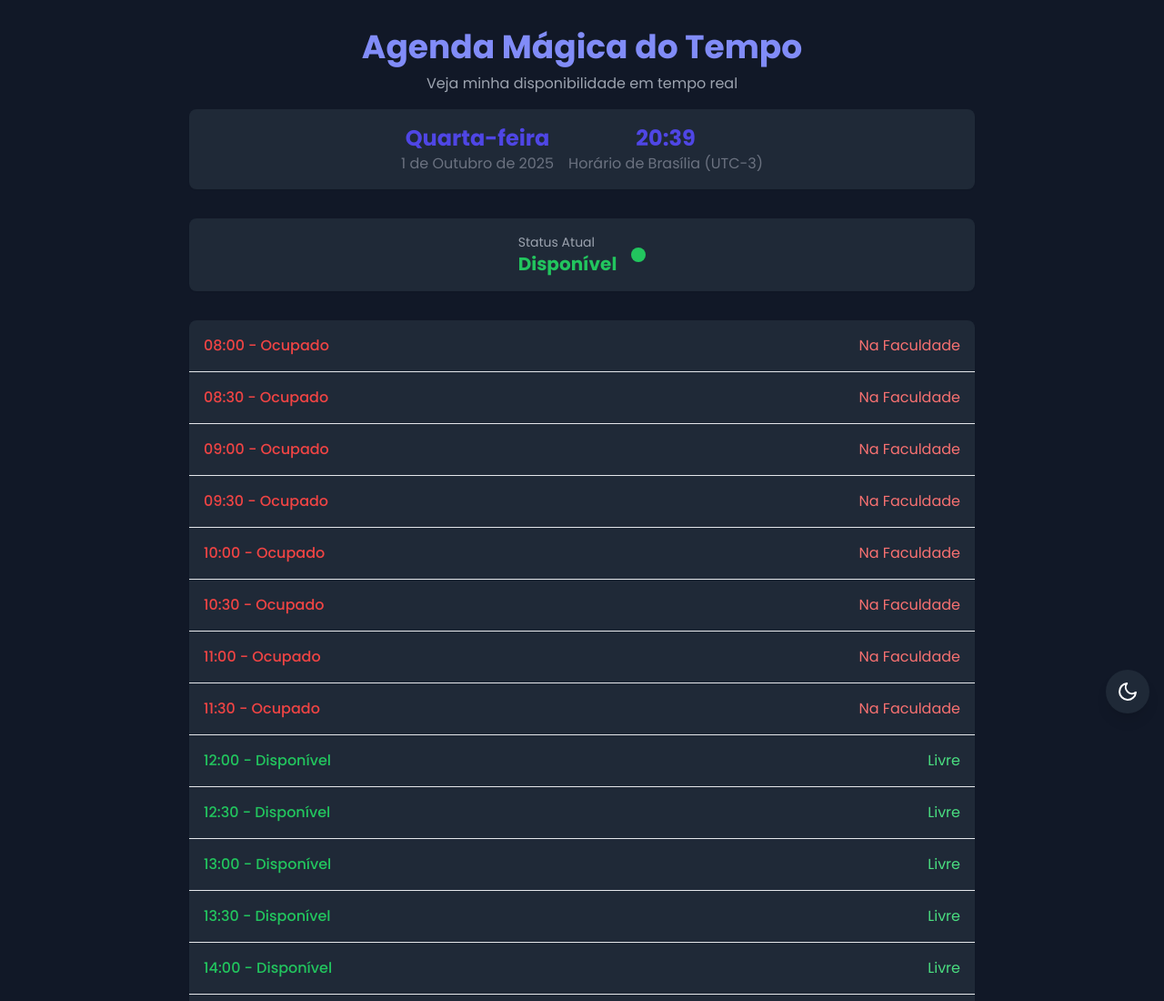
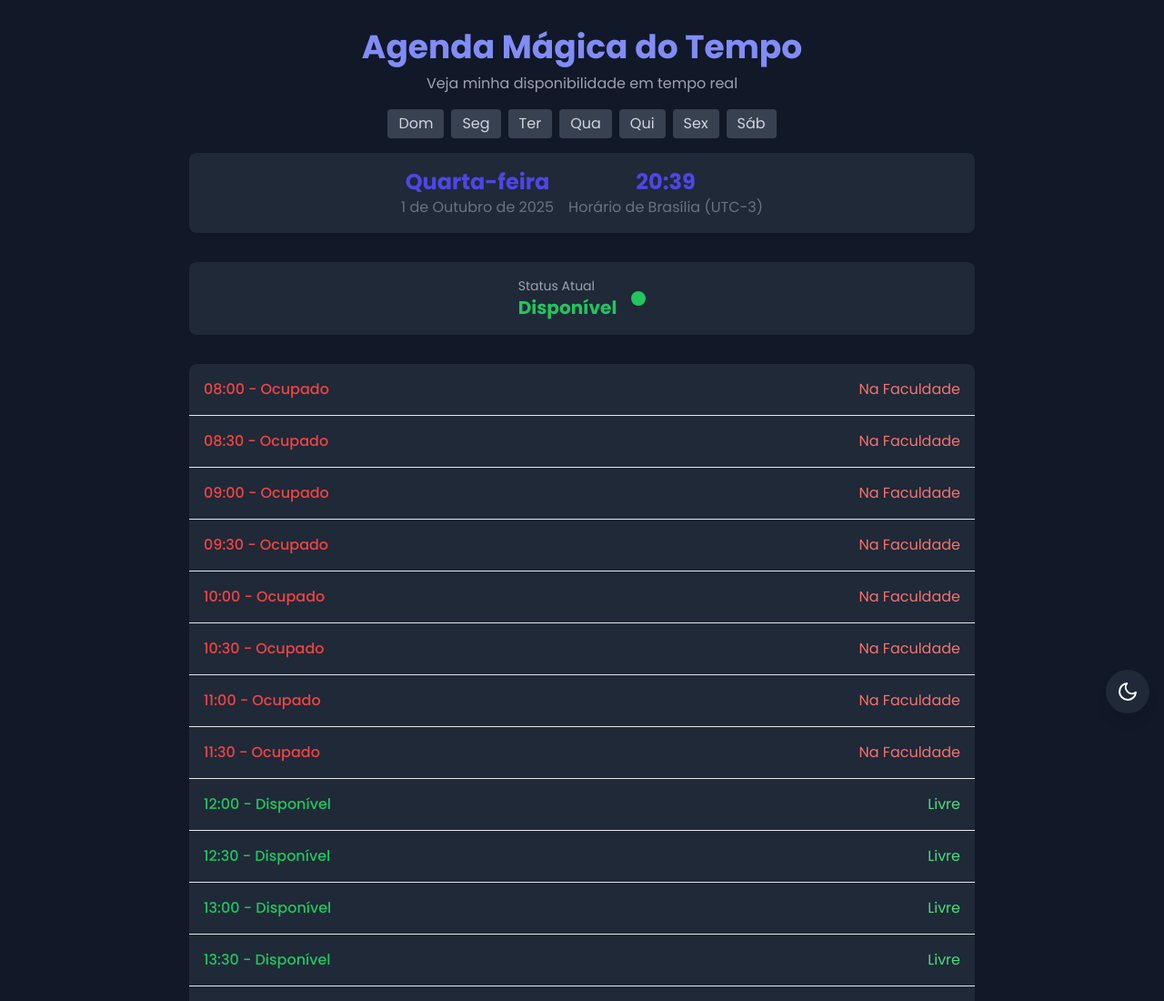
Before and after one commit to FireGodis/Relogio_da_disponibilidade, a plain HTML site: page index.html in a window 1280 px wide. Shown: the top 1100 px of the page at 91% size. Drawn offline with nearby package versions, Linux system fonts and the light colour scheme.

Commit message:
dias da semana

```diff
--- a/index.html
+++ b/index.html
@@ -35,6 +35,18 @@
         <header class="mb-8 text-center">
             <h1 class="text-4xl font-bold text-indigo-400 mb-2">Agenda Mágica do Tempo</h1>
             <p class="text-gray-400">Veja minha disponibilidade em tempo real</p>
+
+            <!-- Day selection buttons -->
+            <div class="flex justify-center space-x-2 my-4">
+                <button onclick="showDay('Domingo')" class="px-3 py-1 bg-gray-700 text-gray-300 rounded hover:bg-indigo-600 transition">Dom</button>
+                <button onclick="showDay('Segunda-feira')" class="px-3 py-1 bg-gray-700 text-gray-300 rounded hover:bg-indigo-600 transition">Seg</button>
+                <button onclick="showDay('Terça-feira')" class="px-3 py-1 bg-gray-700 text-gray-300 rounded hover:bg-indigo-600 transition">Ter</button>
+                <button onclick="showDay('Quarta-feira')" class="px-3 py-1 bg-gray-700 text-gray-300 rounded hover:bg-indigo-600 transition">Qua</button>
+                <button onclick="showDay('Quinta-feira')" class="px-3 py-1 bg-gray-700 text-gray-300 rounded hover:bg-indigo-600 transition">Qui</button>
+                <button onclick="showDay('Sexta-feira')" class="px-3 py-1 bg-gray-700 text-gray-300 rounded hover:bg-indigo-600 transition">Sex</button>
+                <button onclick="showDay('Sábado')" class="px-3 py-1 bg-gray-700 text-gray-300 rounded hover:bg-indigo-600 transition">Sáb</button>
+            </div>
+
             <div class="mt-4 p-4 bg-gray-800 rounded-lg shadow-sm">
 <div class="flex justify-center items-center space-x-4">
                     <div class="text-center">
@@ -209,10 +221,37 @@
                 indicatorElement.className = 'h-4 w-4 rounded-full bg-green-500';
             }
         }
+        // Function to show selected day
+        function showDay(dayName) {
+            const now = new Date();
+            const brasiliaOffset = -3 * 60;
+            let brasiliaTime = new Date(now.getTime() + (now.getTimezoneOffset() * 60000) + (brasiliaOffset * 60000));
 
-        // Update the schedule display for the current day
+            // Calculate the target day
+            const currentDayIndex = brasiliaTime.getDay();
+            const targetDayIndex = daysOfWeek.indexOf(dayName);
+            let dayDiff = targetDayIndex - currentDayIndex;
+
+            // If the target day is before current day in week, add 7 days
+            if (dayDiff < 0) {
+                dayDiff += 7;
+            }
+
+            // Create new date for the target day
+            brasiliaTime = new Date(brasiliaTime);
+            brasiliaTime.setDate(brasiliaTime.getDate() + dayDiff);
+
+            // Update display
+            document.getElementById('current-day').textContent = dayName;
+            const dateStr = `${brasiliaTime.getDate()} de ${months[brasiliaTime.getMonth()]} de ${brasiliaTime.getFullYear()}`;
+            document.getElementById('current-date').textContent = dateStr;
+
+            updateScheduleDisplay(dayName, brasiliaTime);
+            checkCurrentStatus(brasiliaTime, dayName);
+        }
+// Update the schedule display for the current day
         function updateScheduleDisplay(currentDay, now) {
-            const scheduleContainer = document.querySelector('.grid.grid-cols-1.divide-y');
+const scheduleContainer = document.querySelector('.grid.grid-cols-1.divide-y');
             scheduleContainer.innerHTML = '';
 
             // Filter schedule items for today
```
